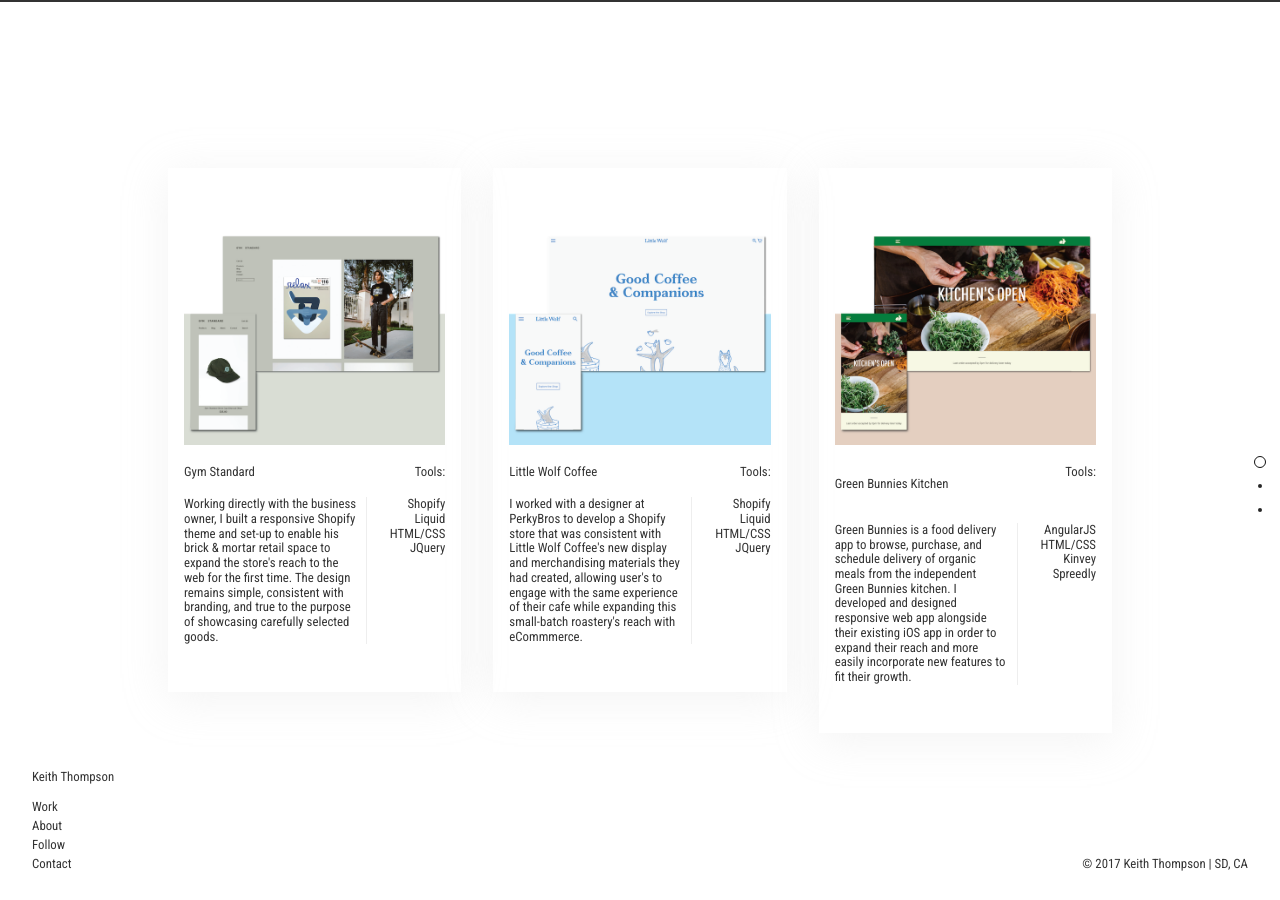
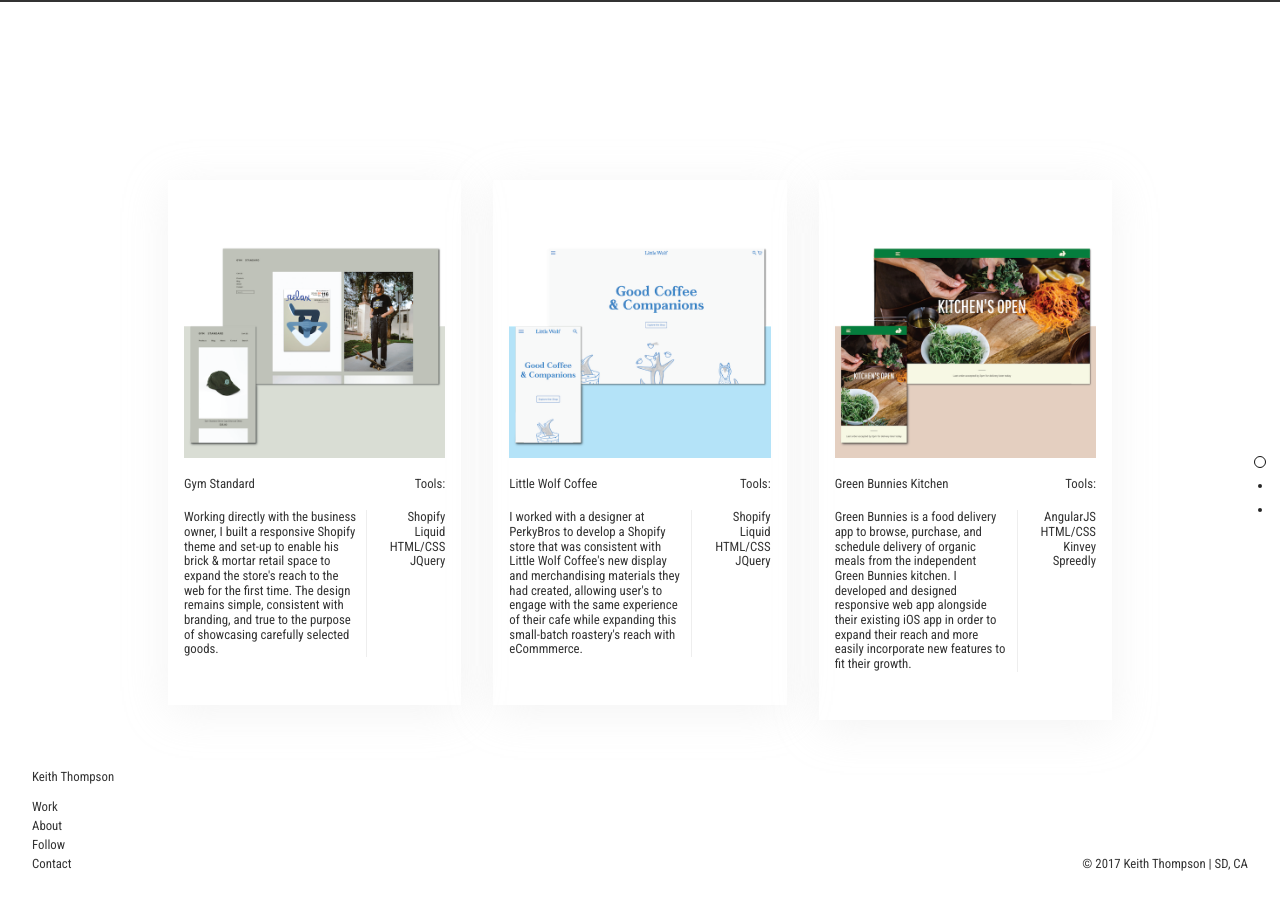
Before and after one commit to ActualKeith/actualkeith.github.io, a Jekyll site: the page built from work/index.html, in a window 1280 px wide. Built offline with Jekyll 4.4.1, drawn with Linux system fonts in a browser that asks for light colours.

Commit message:
More seo

```diff
--- a/_includes/_green_bunnies.html
+++ b/_includes/_green_bunnies.html
@@ -5,7 +5,7 @@
 			<img class="fade-in" onload="this.style.opacity='1'; this.parentNode.classList.remove('h6', 'h5-ns');" src="/img/green_bunnies.png">
 		</div>
 		<div class="fl w-100 pv2">
-			<p class="link underline-animate dark-gray f7 dib mr2 fl">Green Bunnies Kitchen</p>
+			<p class="link underline-animate dark-gray f7 dib ma0 mr2 fl">Green Bunnies Kitchen</p>
 			<p class="f7 dib dn-m mv0 fr">Tools:</p>
 		</div>
 		<div class="fl w-100 pt2 pb4">
```
